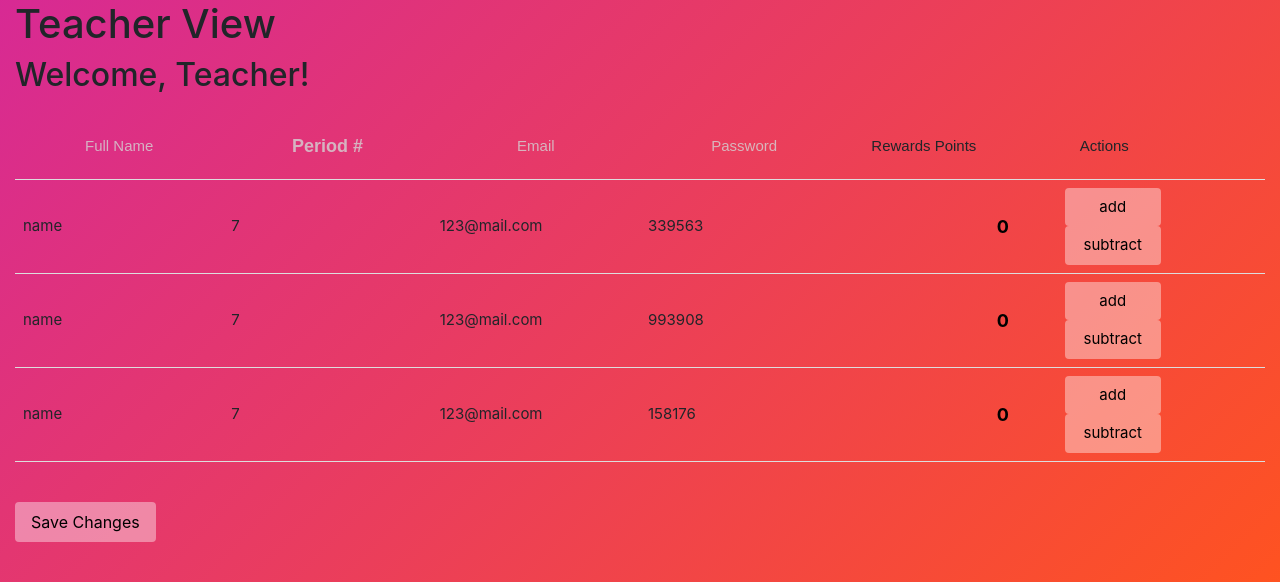
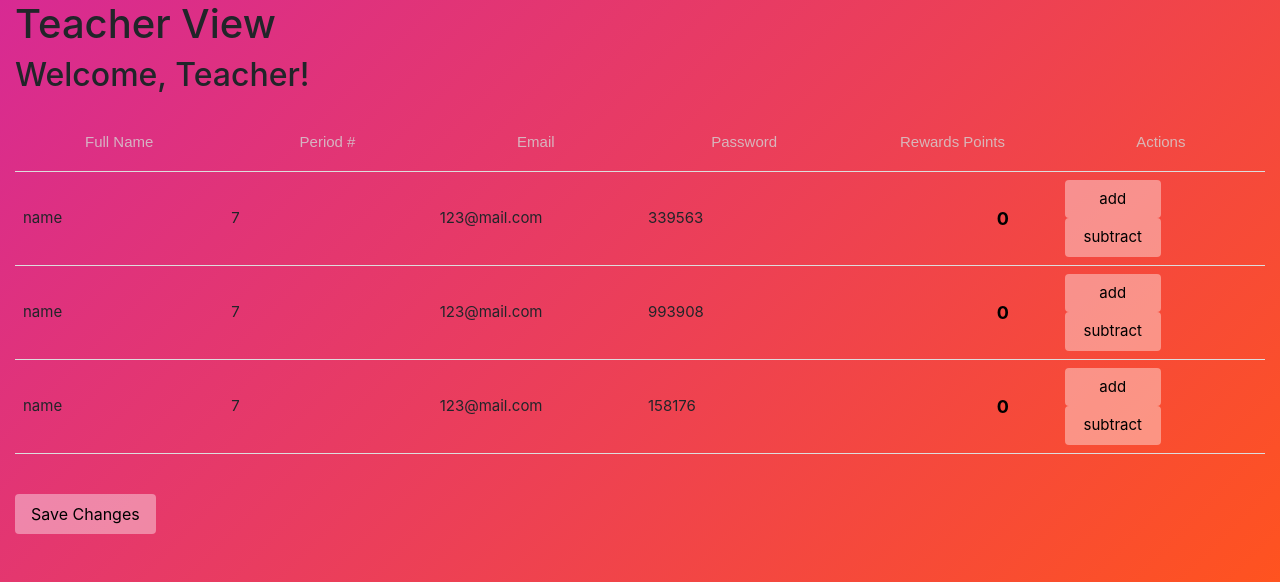
Before and after one commit to MatthiasMasiero/CompSci-RP-Website, a Flask app: page /t in a window 1280 px wide. Shown: the top 582 px of the page. Run offline with Flask 2, Linux system fonts and the light colour scheme; a user stored in the database is signed in; data comes from the database, SQL or seed files in the repository.

Commit message:
did sum stuff

```diff
--- a/main.py
+++ b/main.py
@@ -231,6 +231,7 @@ def teacher():
                 period_input = request.form[str_period]
                 email_input = request.form[str_email]
                 password_input = request.form[str_password]
+
                 rp_input = request.form[str_rp]
 
                 # print(f"points entered for user {i}: {rp_input}")
@@ -249,6 +250,7 @@ def teacher():
                 # print("found user from database", found_user)
                 # print("current user from the table: ", users[i])
 
+                # IF YOU MAKE ALL TABLE CELLS INTO INPUTS, UNCOMMENT THIS
                 # found_user.name = users[i][0]
                 # found_user.period = users[i][1]
                 # found_user.email = users[i][2]
--- a/static/teacher.css
+++ b/static/teacher.css
@@ -26,7 +26,7 @@ input[name="actionbutton"] {
     width: 50%;
 }
 
-.actionheader {
+.tableheader {
     text-align: center;
     color: rgba(211, 211, 211, 0.801);
 }
@@ -54,3 +54,8 @@ input[type=number] {
     -moz-appearance: textfield;
     background: none;
 }
+
+#periodTableHeader {
+    font-weight: 100;
+    font-size: 15px;
+}
--- a/templates/teacher.html
+++ b/templates/teacher.html
@@ -30,7 +30,7 @@
                 <input type="text" class="search-input" placeholder="Full Name">
             </th>
             <th>
-                <input type="number" class="search-input" in="1" max="8" placeholder="Period #">
+                <input type="number" class="search-input" in="1" max="8" placeholder="Period #" id="periodTableHeader">
             </th>
             <th>
                 <input type="text" class="search-input" placeholder="Email">
```
